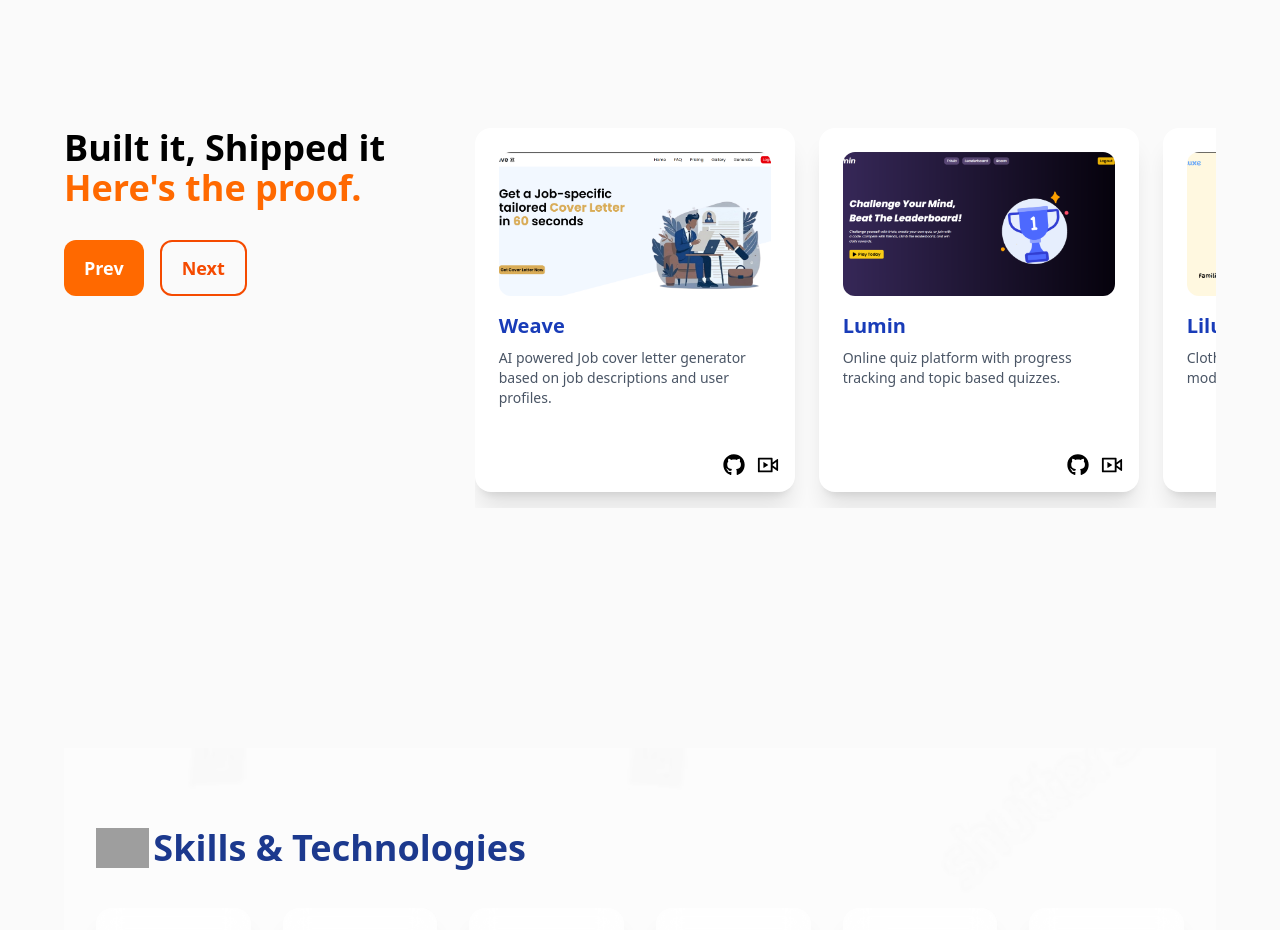
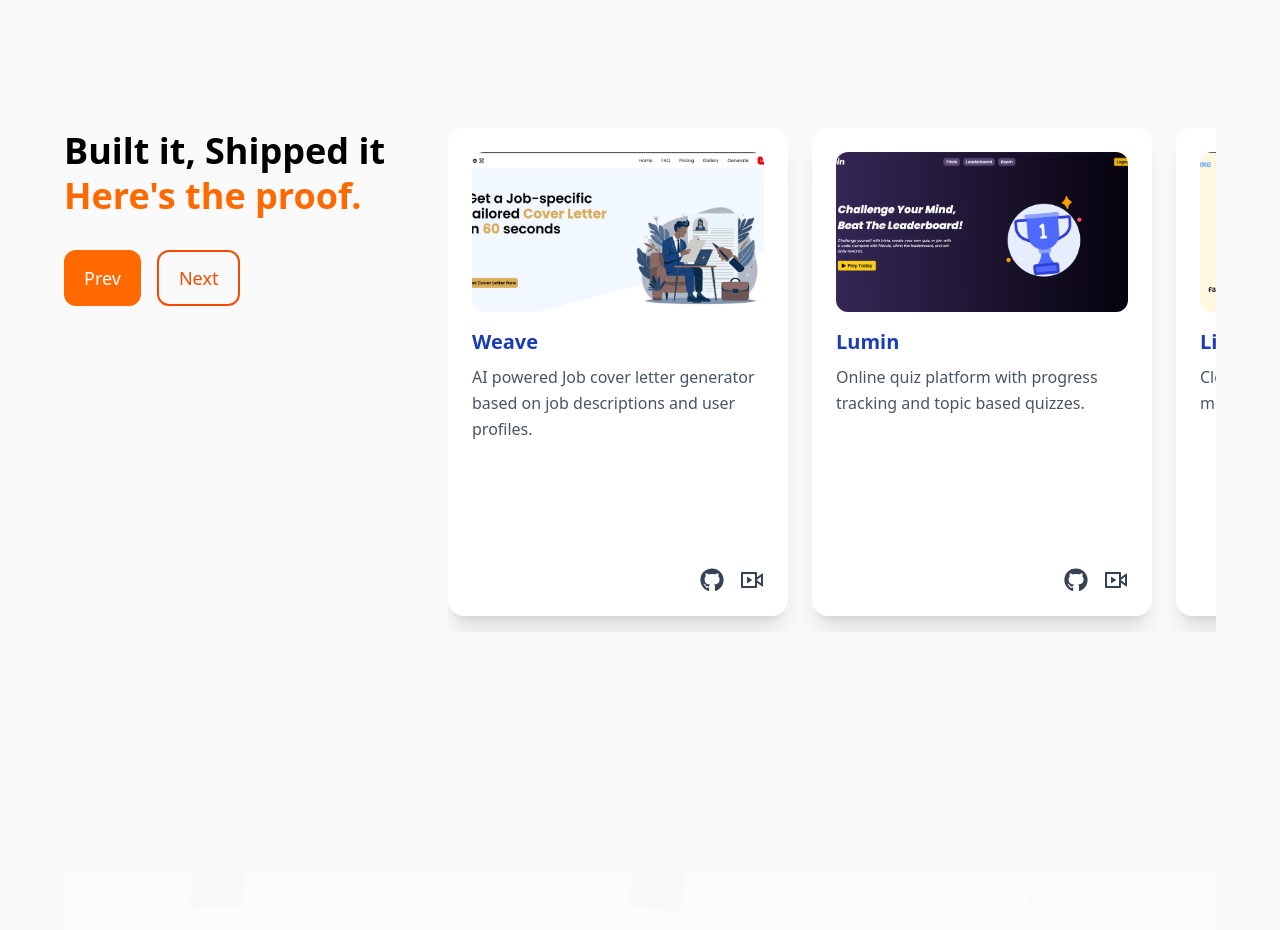
Before and after one commit to Sundaram-Katare/portfolio005, a Next.js app: page / in a window 1280 px wide. Shown: the part 800-1730 px from the top of the page. Built offline with nearby package versions, Linux system fonts and the light colour scheme; grey boxes are pictures that could not be loaded.

Commit message:
Fixed responsiveness issue

```diff
--- a/components/HeroRight.tsx
+++ b/components/HeroRight.tsx
@@ -5,29 +5,33 @@ import Image from "next/image";
 
 export default function HeroRight() {
   return (
-    <div className="relative flex items-center justify-center w-full">
+    <div className="relative flex items-center justify-center w-full px-4 sm:px-6">
       <motion.div
         initial={{ opacity: 0, scale: 0.8 }}
         animate={{ opacity: 1, scale: 1 }}
         transition={{ duration: 0.6 }}
-        className="relative w-[380px] h-[380px] md:w-[440px] md:h-[440px]"
+        className="relative w-[280px] h-[280px] sm:w-[340px] sm:h-[340px] md:w-[380px] md:h-[380px] lg:w-[440px] lg:h-[440px]"
       >
+        {/* Main orange circle */}
         <div className="absolute inset-0 rounded-full bg-orange-500"></div>
 
-        <div className="absolute inset-0 rounded-full scale-125 bg-orange-200 opacity-50"></div>
+        {/* Background glow effect */}
+        <div className="absolute inset-0 rounded-full scale-125 bg-orange-200 opacity-50 blur-sm"></div>
 
+        {/* Profile image */}
         <motion.div
           initial={{ opacity: 0, y: 20 }}
           animate={{ opacity: 1, y: 0 }}
-          transition={{ duration: 0.7 }}
-          className="absolute inset-0 flex items-center justify-center "
+          transition={{ duration: 0.7, delay: 0.2 }}
+          className="absolute inset-0 flex items-center justify-center"
         >
           <Image
             src="/myFace.png"
-            alt="Sundaram"
+            alt="Sundaram Katare"
             width={280}
             height={280}
-            className="object-contain border-b-rounded-full"
+            className="object-contain w-100 h-100 lg:w-120 lg:h-120"
+            priority
           />
         </motion.div>
       </motion.div>
--- a/components/Projects.tsx
+++ b/components/Projects.tsx
@@ -57,71 +57,158 @@ export default function Projects() {
 
   const scroll = (direction: "left" | "right") => {
     if (!sliderRef.current) return;
-    const amount = direction === "left" ? -360 : 360;
+    const cardWidth = sliderRef.current.querySelector('div')?.offsetWidth || 320;
+    const gap = 24;
+    const amount = direction === "left" ? -(cardWidth + gap) : (cardWidth + gap);
     sliderRef.current.scrollBy({ left: amount, behavior: "smooth" });
   };
 
   return (
-    <div className="w-full max-w-screen-xl mx-auto px-6 lg:px-16 py-20">
-      <div className="flex flex-col lg:flex-row gap-10">
+    <div className="w-full max-w-screen-xl mx-auto px-4 sm:px-6 lg:px-16 py-12 sm:py-16 lg:py-20">
+      <div className="flex flex-col lg:flex-row gap-8 lg:gap-10">
         <motion.div
           initial={{ opacity: 0, x: -30 }}
           whileInView={{ opacity: 1, x: 0 }}
           transition={{ duration: 0.6 }}
           viewport={{ once: true }}
-          className="lg:w-1/3 font-poppins text-4xl font-bold"
+          className="lg:w-1/3 font-poppins"
         >
-          <h1>Built it, Shipped it</h1>
-          <h1 className="text-orange-500">Here's the proof.</h1>
+          <h1 className="text-3xl sm:text-4xl lg:text-4xl font-bold leading-tight">
+            Built it, Shipped it
+          </h1>
+          <h1 className="text-3xl sm:text-4xl lg:text-4xl font-bold text-orange-500 leading-tight">
+            Here's the proof.
+          </h1>
 
-          <div className="flex mt-8 gap-4">
+          <div className="hidden lg:flex mt-6 sm:mt-8 gap-3 sm:gap-4">
             <button
               onClick={() => scroll("left")}
-              className="px-5 py-3 bg-orange-500 text-white rounded-xl text-lg"
+              className="px-4 sm:px-5 py-2.5 sm:py-3 bg-orange-500 text-white rounded-xl text-base sm:text-lg font-medium hover:bg-orange-600 transition-colors"
+              aria-label="Previous project"
             >
               Prev
             </button>
             <button
               onClick={() => scroll("right")}
-              className="px-5 py-3 border-2 border-orange-600 text-orange-600 rounded-xl text-lg"
+              className="px-4 sm:px-5 py-2.5 sm:py-3 border-2 border-orange-600 text-orange-600 rounded-xl text-base sm:text-lg font-medium hover:bg-orange-50 transition-colors"
+              aria-label="Next project"
             >
               Next
             </button>
           </div>
         </motion.div>
 
-        <div
-          ref={sliderRef}
-          className="lg:w-2/3 flex gap-6 overflow-x-auto scroll-smooth snap-x snap-mandatory pb-4"
-        >
-          {data.map((project) => (
+        <div className="lg:w-2/3">
+          {/* Mobile: Vertical Stack */}
+          <div className="flex lg:hidden flex-col gap-6">
+            {data.map((project, index) => (
               <motion.div
                 key={project.id}
-              whileHover={{ scale: 1.03 }}
-              className="snap-start shrink-0 w-[85%] sm:w-[320px] bg-white rounded-2xl shadow-xl p-6 relative"
+                initial={{ opacity: 0, y: 20 }}
+                whileInView={{ opacity: 1, y: 0 }}
+                transition={{ duration: 0.5, delay: index * 0.1 }}
+                viewport={{ once: true }}
+                className="w-full bg-white rounded-2xl shadow-xl p-5 flex flex-col"
               >
                 <img
                   src={project.imageUrl}
                   alt={project.title}
-                className="rounded-xl mb-4 h-36 w-full object-cover"
+                  className="rounded-xl mb-4 h-48 w-full object-cover"
                 />
 
                 <h2 className="text-xl font-bold text-blue-800 mb-2">
                   {project.title}
                 </h2>
 
-              <p className="text-gray-600 text-sm">
+                <p className="text-gray-600 text-sm leading-relaxed mb-6">
                   {project.description}
                 </p>
 
-              <div className="absolute bottom-4 right-4 flex gap-3">
-                <FaGithub size={22} className="cursor-pointer" onClick={() => window.open(project.gitHub, "_blank")} />
-                <RiLiveLine size={22} className="cursor-pointer" onClick={() => window.open(project.live, "_blank")} />
+                <div className="mt-auto flex gap-4 justify-end">
+                  <a
+                    href={project.gitHub}
+                    target="_blank"
+                    rel="noopener noreferrer"
+                    className="text-gray-700 hover:text-orange-500 transition-colors"
+                    aria-label={`View ${project.title} on GitHub`}
+                  >
+                    <FaGithub size={24} />
+                  </a>
+                  <a
+                    href={project.live}
+                    target="_blank"
+                    rel="noopener noreferrer"
+                    className="text-gray-700 hover:text-orange-500 transition-colors"
+                    aria-label={`View ${project.title} live demo`}
+                  >
+                    <RiLiveLine size={24} />
+                  </a>
+                </div>
+              </motion.div>
+            ))}
+          </div>
+
+          {/* Desktop: Horizontal Slider */}
+          <div
+            ref={sliderRef}
+            className="hidden lg:flex gap-6 overflow-x-auto scroll-smooth snap-x snap-mandatory pb-4 scrollbar-hide"
+            style={{
+              scrollbarWidth: 'none',
+              msOverflowStyle: 'none',
+            }}
+          >
+            {data.map((project) => (
+              <motion.div
+                key={project.id}
+                whileHover={{ scale: 1.03 }}
+                transition={{ duration: 0.2 }}
+                className="snap-start shrink-0 w-[320px] xl:w-[340px] bg-white rounded-2xl shadow-xl p-6 flex flex-col"
+              >
+                <img
+                  src={project.imageUrl}
+                  alt={project.title}
+                  className="rounded-xl mb-4 h-40 w-full object-cover"
+                />
+
+                <h2 className="text-xl font-bold text-blue-800 mb-2">
+                  {project.title}
+                </h2>
+
+                <p className="text-gray-600 text-base leading-relaxed mb-12">
+                  {project.description}
+                </p>
+
+                <div className="mt-auto flex gap-4 justify-end">
+                  <a
+                    href={project.gitHub}
+                    target="_blank"
+                    rel="noopener noreferrer"
+                    className="text-gray-700 hover:text-orange-500 transition-colors"
+                    aria-label={`View ${project.title} on GitHub`}
+                  >
+                    <FaGithub size={24} />
+                  </a>
+                  <a
+                    href={project.live}
+                    target="_blank"
+                    rel="noopener noreferrer"
+                    className="text-gray-700 hover:text-orange-500 transition-colors"
+                    aria-label={`View ${project.title} live demo`}
+                  >
+                    <RiLiveLine size={24} />
+                  </a>
                 </div>
               </motion.div>
             ))}
           </div>
         </div>
       </div>
+
+      <style jsx global>{`
+        .scrollbar-hide::-webkit-scrollbar {
+          display: none;
+        }
+      `}</style>
+    </div>
   );
 }
```
Lines whose indentation alone changed are shown as unchanged.
